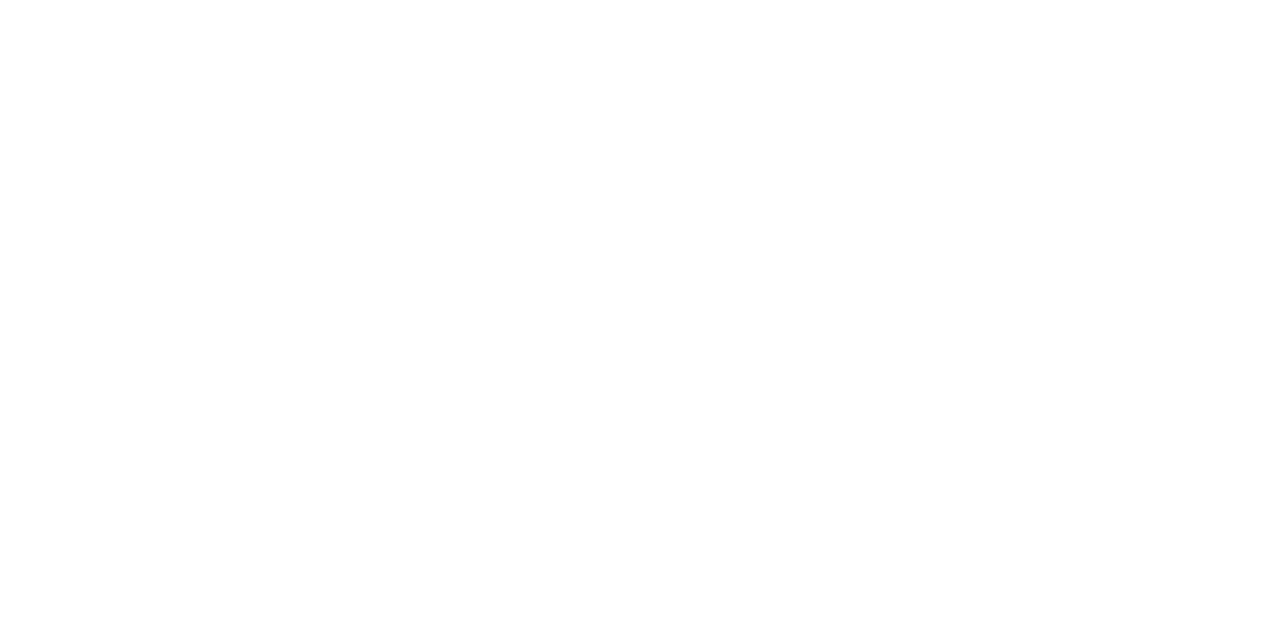
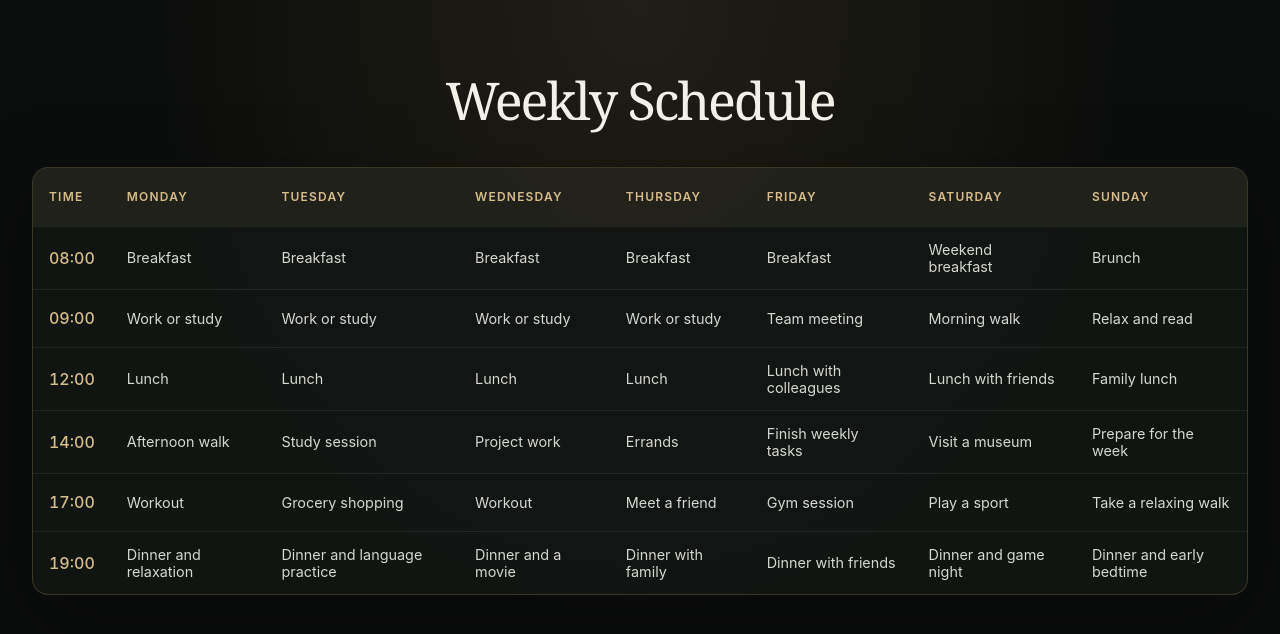
Before and after one commit to pikitosdoritos/tg-bot-schedule, a plain HTML site: page web-app/index.html in a window 1280 px wide. Drawn offline with Linux system fonts and the light colour scheme.

Commit message:
Add weekly schedule layout and styling

```diff
--- a/web-app/index.html
+++ b/web-app/index.html
@@ -1,11 +1,92 @@
 <!DOCTYPE html>
 <html lang="en">
+
 <head>
     <meta charset="UTF-8">
     <meta name="viewport" content="width=device-width, initial-scale=1.0">
-    <title>Schedule</title>
+    <title>Weekly Schedule</title>
+    <link rel="stylesheet" href="style.css">
 </head>
+
 <body>
+    <h1>Weekly Schedule</h1>
 
+    <main class="schedule-table-wrap">
+        <table>
+            <tbody>
+                <tr>
+                    <th>Time</th>
+                    <th>Monday</th>
+                    <th>Tuesday</th>
+                    <th>Wednesday</th>
+                    <th>Thursday</th>
+                    <th>Friday</th>
+                    <th>Saturday</th>
+                    <th>Sunday</th>
+                </tr>
+                <tr>
+                    <th>08:00</th>
+                    <td>Breakfast</td>
+                    <td>Breakfast</td>
+                    <td>Breakfast</td>
+                    <td>Breakfast</td>
+                    <td>Breakfast</td>
+                    <td>Weekend breakfast</td>
+                    <td>Brunch</td>
+                </tr>
+                <tr>
+                    <th>09:00</th>
+                    <td>Work or study</td>
+                    <td>Work or study</td>
+                    <td>Work or study</td>
+                    <td>Work or study</td>
+                    <td>Team meeting</td>
+                    <td>Morning walk</td>
+                    <td>Relax and read</td>
+                </tr>
+                <tr>
+                    <th>12:00</th>
+                    <td>Lunch</td>
+                    <td>Lunch</td>
+                    <td>Lunch</td>
+                    <td>Lunch</td>
+                    <td>Lunch with colleagues</td>
+                    <td>Lunch with friends</td>
+                    <td>Family lunch</td>
+                </tr>
+                <tr>
+                    <th>14:00</th>
+                    <td>Afternoon walk</td>
+                    <td>Study session</td>
+                    <td>Project work</td>
+                    <td>Errands</td>
+                    <td>Finish weekly tasks</td>
+                    <td>Visit a museum</td>
+                    <td>Prepare for the week</td>
+                </tr>
+                <tr>
+                    <th>17:00</th>
+                    <td>Workout</td>
+                    <td>Grocery shopping</td>
+                    <td>Workout</td>
+                    <td>Meet a friend</td>
+                    <td>Gym session</td>
+                    <td>Play a sport</td>
+                    <td>Take a relaxing walk</td>
+                </tr>
+                <tr>
+                    <th>19:00</th>
+                    <td>Dinner and relaxation</td>
+                    <td>Dinner and language practice</td>
+                    <td>Dinner and a movie</td>
+                    <td>Dinner with family</td>
+                    <td>Dinner with friends</td>
+                    <td>Dinner and game night</td>
+                    <td>Dinner and early bedtime</td>
+                </tr>
+            </tbody>
+        </table>
+    </main>
 </body>
+
 </html>
--- /dev/null
+++ b/web-app/style.css
@@ -0,0 +1,100 @@
+:root {
+    color-scheme: dark;
+    font-family: Inter, "Segoe UI", sans-serif;
+    background: #0b0d0c;
+    color: #f3f0e8;
+    font-synthesis: none;
+    text-rendering: optimizeLegibility;
+}
+
+* {
+    box-sizing: border-box;
+}
+
+body {
+    min-height: 100vh;
+    margin: 0;
+    padding: 64px 32px;
+    background:
+        radial-gradient(ellipse at 50% 0, rgb(190 153 87 / 12%), transparent 55%),
+        #0b0d0c;
+}
+
+h1 {
+    margin: 0 0 32px;
+    color: #f3f0e8;
+    font-family: Georgia, "Times New Roman", serif;
+    font-size: clamp(2rem, 5vw, 3.25rem);
+    font-weight: 400;
+    letter-spacing: -0.04em;
+    text-align: center;
+}
+
+.schedule-table-wrap {
+    max-width: 1280px;
+    margin: 0 auto;
+    overflow-x: auto;
+    border: 1px solid rgb(207 174 111 / 22%);
+    border-radius: 16px;
+    background: rgb(19 22 20 / 92%);
+    box-shadow: 0 24px 80px rgb(0 0 0 / 35%);
+}
+
+table {
+    width: 100%;
+    min-width: 900px;
+    border-collapse: collapse;
+    text-align: left;
+}
+
+th,
+td {
+    height: 58px;
+    padding: 14px 16px;
+    border-bottom: 1px solid rgb(255 255 255 / 7%);
+}
+
+thead th,
+tbody tr:first-child th {
+    background: rgb(207 174 111 / 8%);
+    color: #d7bd88;
+    font-size: 0.75rem;
+    font-weight: 600;
+    letter-spacing: 0.1em;
+    text-transform: uppercase;
+}
+
+tbody tr:not(:first-child) th {
+    color: #d7bd88;
+    font-variant-numeric: tabular-nums;
+    font-weight: 500;
+}
+
+td {
+    color: #d6d7d1;
+    font-size: 0.9rem;
+}
+
+tbody tr:not(:first-child):hover {
+    background: rgb(255 255 255 / 3%);
+}
+
+tbody tr:last-child th,
+tbody tr:last-child td {
+    border-bottom: 0;
+}
+
+@media (max-width: 600px) {
+    body {
+        padding: 40px 16px;
+    }
+
+    h1 {
+        margin-bottom: 24px;
+    }
+
+    th,
+    td {
+        padding: 12px;
+    }
+}
```
